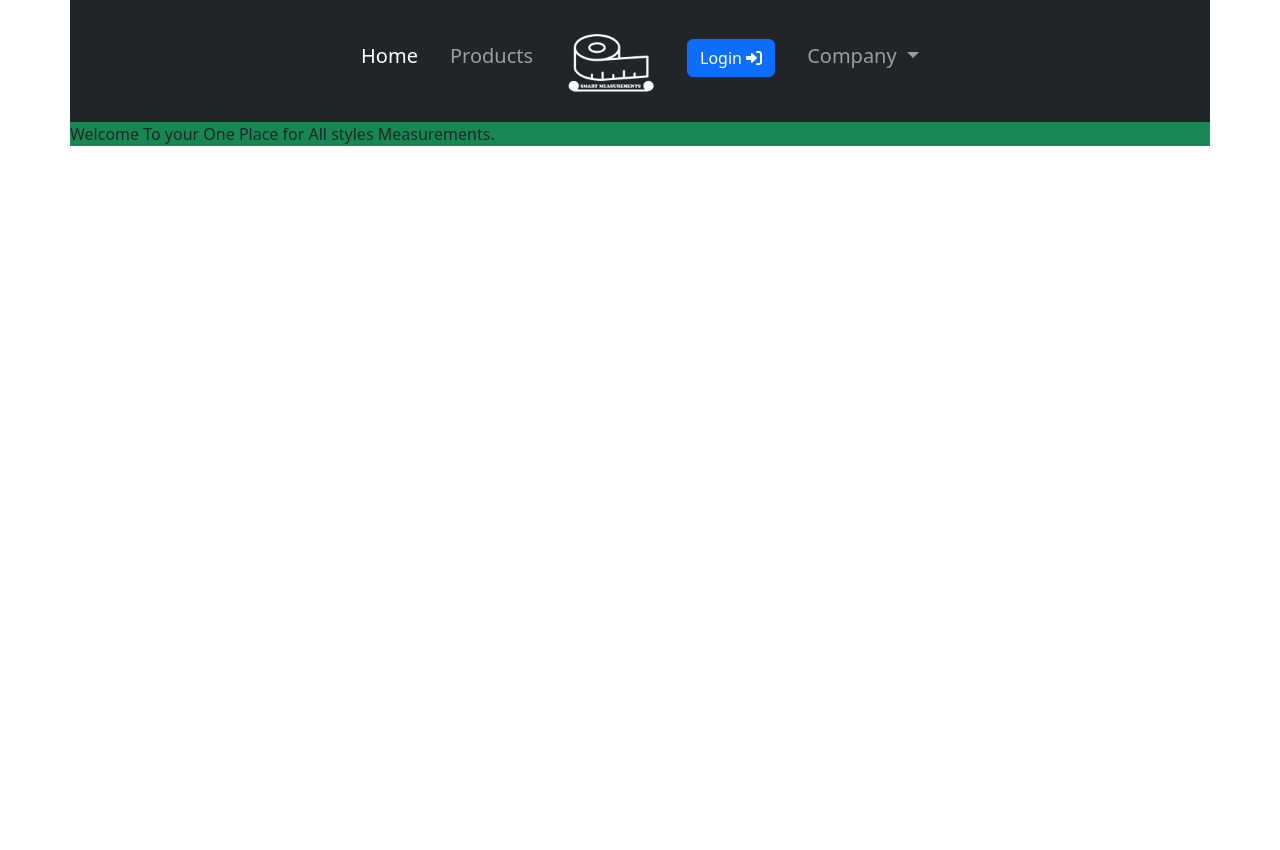
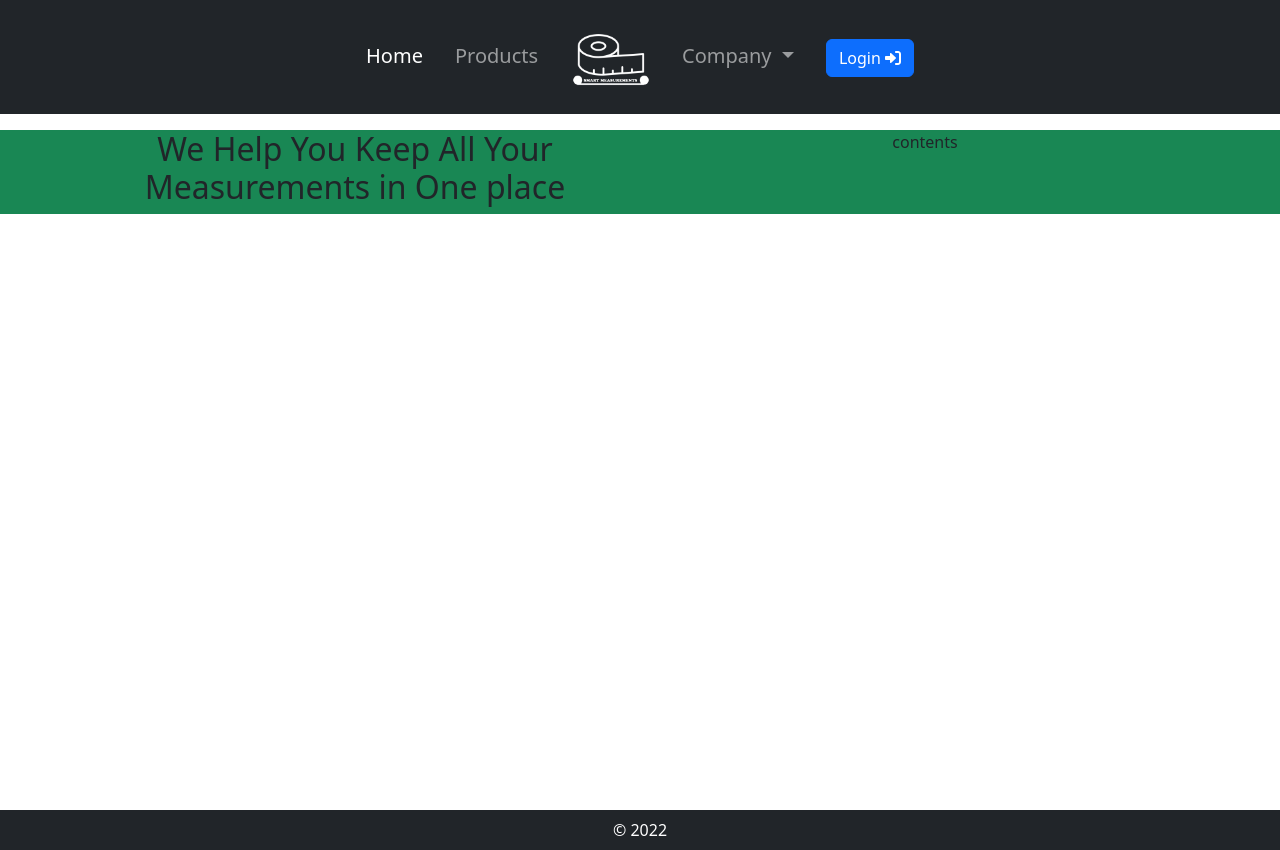
Before and after one commit to FittedSize/Measurement, a Django app: page / in a window 1280 px wide. Before the commit the page ends 146 px from the top, so only its background shows below. Run offline with Django 4.2, Linux system fonts and the light colour scheme.

Commit message:
improve styles and formating

```diff
--- /dev/null
+++ b/app/templates/app/footer.html
@@ -0,0 +1,3 @@
+<div class="bg-dark text-white text-center p-2">
+    <span>&copy; 2022</span>
+</div>
--- a/app/templates/app/icon_heading.html
+++ b/app/templates/app/icon_heading.html
@@ -1,6 +1,6 @@
 {% load static %}
-<div class="text-center mt-5">
-  <a class="rounded-circle bg-dark d-inline-block p-2" href="{% url home_page %}" >
+<div class="text-center">
+  <a class="rounded-circle bg-dark d-inline-block p-2 shadow border-secondary" href="{% url home_page %}" >
     <img src="{% static 'app/images/measureit_logo.png' %}" height="90" />
   </a>
 </div>
--- a/app/templates/app/index.html
+++ b/app/templates/app/index.html
@@ -5,9 +5,17 @@
 {% endblock %}
 
 {% block main %}
-<div class="h-100 bg-success">
-  <div class="jumbotron">
-    Welcome To your One Place for All styles Measurements.
+<div class="bg-success mt-3">
+  <div class="container h-100">
+    <div class="row text-center ">
+      <div class="col-6">
+      <h2>
+        We Help You Keep All Your Measurements in One place
+      </h2>
+      </div>
+      <div class="col-6">contents</div>
+    </div>
+
   </div>
 </div>
 {% endblock %}
--- a/app/templates/app/layout.html
+++ b/app/templates/app/layout.html
@@ -9,29 +9,32 @@
     <link rel="icon" type="image/png" sizes="16x16" href="{% static 'app/images/favicon.ico' %}">
     <link rel="stylesheet" href="https://cdnjs.cloudflare.com/ajax/libs/font-awesome/6.2.1/css/all.min.css" integrity="sha512-MV7K8+y+gLIBoVD59lQIYicR65iaqukzvf/nwasF0nqhPay5w/9lJmVM2hMDcnK1OnMGCdVK+iQrJ7lzPJQd1w==" crossorigin="anonymous" referrerpolicy="no-referrer" />
    <link href="https://cdn.jsdelivr.net/npm/bootstrap@5.2.2/dist/css/bootstrap.min.css" rel="stylesheet" integrity="sha384-Zenh87qX5JnK2Jl0vWa8Ck2rdkQ2Bzep5IDxbcnCeuOxjzrPF/et3URy9Bv1WTRi" crossorigin="anonymous">
+   <link rel="stylesheet" href="{% static 'app/css/main.css' %}">
     {% block head %}
     <!-- contents of the head come here-->
     {% endblock %}
   </head>
-  <body class="d-flex h-100">
-    <div class="container h-100 w-100 g-0">
-      <div>
+  <body>
+    <div id="page-content">
+        <div id="header-content">
           {% block header %}
           {% include 'app/navbar.html' %}
           {% endblock %}
         </div>
-      <div class="">
+
+          <div id="main-content" >
             {% block main %}
             <!-- contents of the head come here-->
             {% endblock %}
            </div>
-      <div class="">
+
+           <div >
             {% block footer %}
-        <!-- contents of the footer come here-->
+            {% include 'app/footer.html' %}
             {% endblock %}
            </div>
+        </div>
 
-    </div>
     <script src="https://cdnjs.cloudflare.com/ajax/libs/font-awesome/6.2.1/js/all.min.js" integrity="sha512-rpLlll167T5LJHwp0waJCh3ZRf7pO6IT1+LZOhAyP6phAirwchClbTZV3iqL3BMrVxIYRbzGTpli4rfxsCK6Vw==" crossorigin="anonymous" referrerpolicy="no-referrer"></script>
      <script src="https://cdn.jsdelivr.net/npm/bootstrap@5.2.2/dist/js/bootstrap.bundle.min.js" integrity="sha384-OERcA2EqjJCMA+/3y+gxIOqMEjwtxJY7qPCqsdltbNJuaOe923+mo//f6V8Qbsw3" crossorigin="anonymous"></script>
      {% block script %}
--- a/app/templates/app/login.html
+++ b/app/templates/app/login.html
@@ -20,8 +20,8 @@
 </div>
 
 {% include 'app/notifications.html' %}
-<div class="container">
-<form method="POST" action="{% url 'login_page' %}" novalidate>
+<div class="container ">
+<form method="POST"  action="{% url 'login_page' %}" novalidate>
   <!-- Email input -->
   <div class="row justify-content-center mt-5  align-items-center">
     <div class="col-lg-4 col-sm-6 col-xs-10">
--- a/app/templates/app/navbar.html
+++ b/app/templates/app/navbar.html
@@ -7,7 +7,7 @@
 <nav class="navbar navbar-expand-lg navbar-dark p-2 bg-dark fs-5" id="headerNav">
   <div class="container-fluid">
     <a class="navbar-brand d-block d-lg-none" href="{% url home_page %}">
-      <img src="{% static 'app/images/measureit_logo.png' %}" height="90" />
+      <img src="{% static 'app/images/measureit_logo.png' %}" height="80" />
     </a>
     <button class="navbar-toggler" type="button" data-bs-toggle="collapse" data-bs-target="#navbarNavDropdown" aria-controls="navbarNavDropdown" aria-expanded="false" aria-label="Toggle navigation">
       <span class="navbar-toggler-icon"></span>
@@ -23,19 +23,9 @@
         </li>
         <li class="nav-item d-none d-lg-block">
           <a class="nav-link mx-2" href="{% url home_page %}">
-            <img src="{% static 'app/images/measureit_logo.png' %}" height="90" />
+            <img src="{% static 'app/images/measureit_logo.png' %}" height="80" />
           </a>
         </li>
-        {% if not user.is_authenticated %}
-        <li class="nav-item" id="login">
-          <a class="nav-link  mx-2" href="{% url login_page %}">
-            <button class="btn btn-primary">
-              Login <i class="fa-solid fa-right-to-bracket"></i>
-            </button>
-            </a>
-        </li>
-
-        {% endif %}
 
         <li class="nav-item dropdown">
           <a class="nav-link mx-2 dropdown-toggle" href="#" id="navbarDropdownMenuLink" role="button" data-bs-toggle="dropdown" aria-expanded="false">
@@ -64,6 +54,14 @@
         </li>
           </ul>
         </li>
+        {% else %}
+        <li class="nav-item" id="login">
+          <a class="nav-link  mx-2" href="{% url login_page %}">
+            <button class="btn btn-primary">
+              Login <i class="fa-solid fa-right-to-bracket"></i>
+            </button>
+            </a>
+        </li>
         {% endif %}
 
       </ul>
--- a/app/views.py
+++ b/app/views.py
@@ -86,7 +86,7 @@ def verify_account(request, token):
 
             # the token becomes invalid after one usage
             account_access.update_validator_key()
-
+            account_access.save()
             data["success"] = "Account Has Been Verified"
             return render(request, "app/account_verification.html", context=data)
         except AccountAccess.DoesNotExist:
--- a/static/app/css/main.css
+++ b/static/app/css/main.css
@@ -1,3 +1,28 @@
+
+body{
+  display: block;
+  min-height: 100vh;
+  background-color: red;
+
+}
+#page-content{
+  display: block;
+  min-height: 100vh;
+  background-color: rgb(255, 255, 255);
+}
+
+#header-content{
+  position: sticky;
+  top: 0;
+  min-height: 10vh;
+}
+#main-content{
+  min-height: 85vh;
+}
+
+
+
+
 @media screen and (min-width:992px){
   .nav-item {
   line-height:80px;
```
Also changed, not shown: app/models.py (+24 -6 lines), app/templates/app/registration.html (+7 -3 lines). Lines whose indentation alone changed are shown as unchanged.
